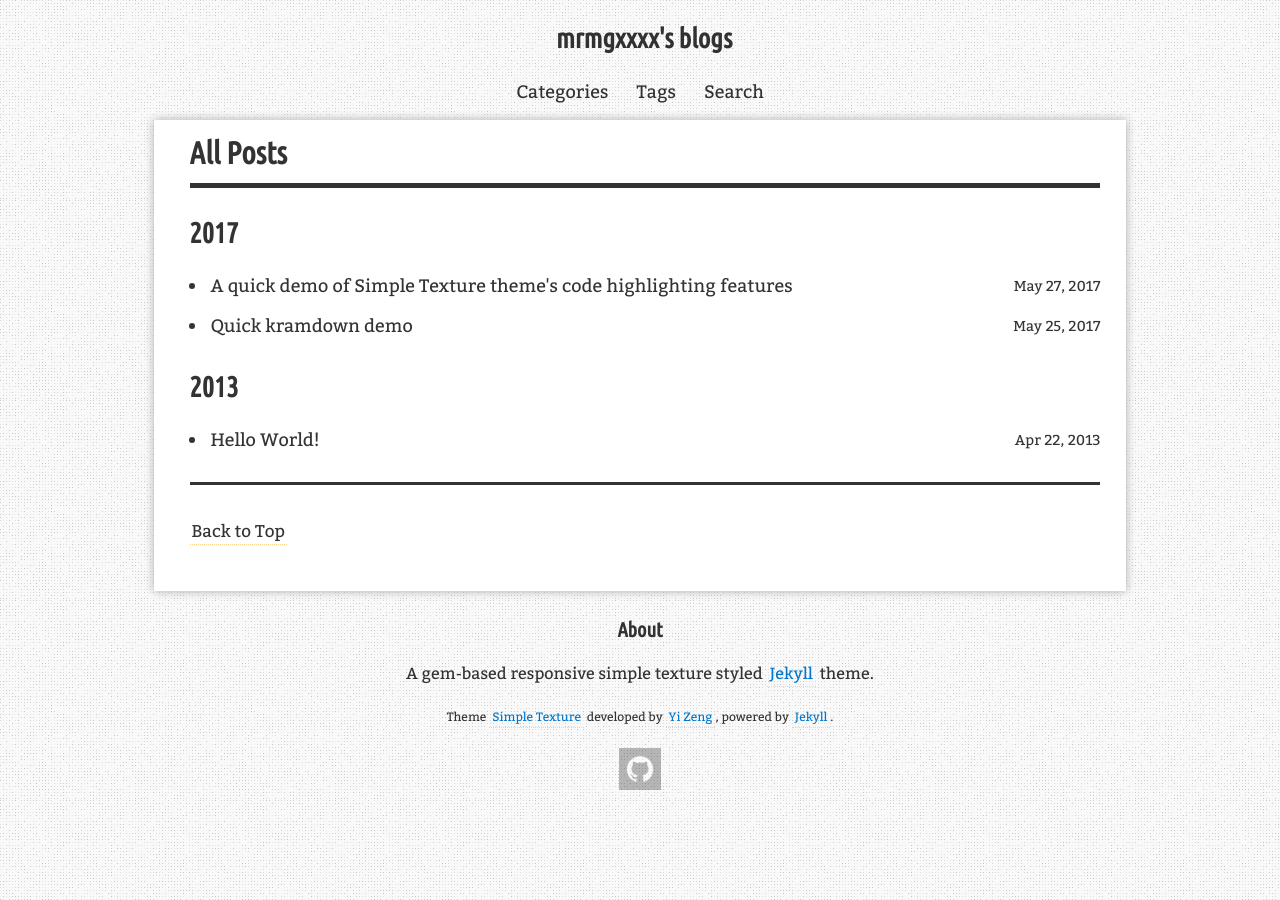
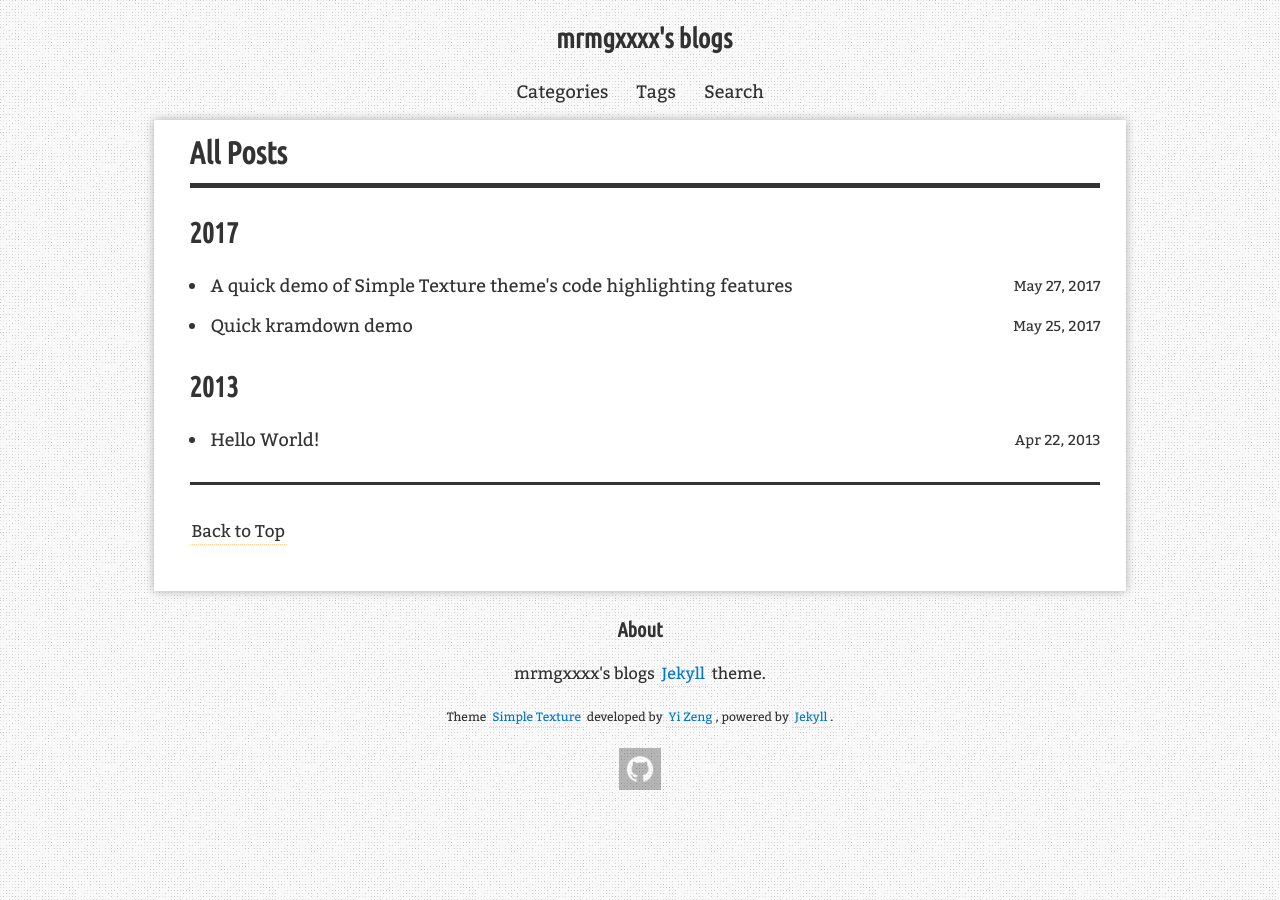
Before and after one commit to mrmgxxxx/mrmgxxxx.github.io, a Jekyll site: the page built from blog/index.html, in a window 1280 px wide. Built offline with Jekyll 4.4.1, drawn with Linux system fonts in a browser that asks for light colours; comment, search, counter and statistics services are not loaded.

Commit message:
change owen footer content

```diff
--- a/_config.yml
+++ b/_config.yml
@@ -41,7 +41,7 @@
 blog:
   cc_license: http://creativecommons.org/licenses/by-sa/4.0/ # A link to CC License of your choice.
   cc_license_image: /assets/images/theme/cc-by-sa.png # An image of your CC License.
-  footer_content: A gem-based responsive simple texture styled <a href="http://jekyllrb.com/">Jekyll</a> theme.
+  footer_content: mrmgxxxx's blogs <a href="http://jekyllrb.com/">Jekyll</a> theme.
 
 disqus:
   shortname: # e.g. yizeng
```
